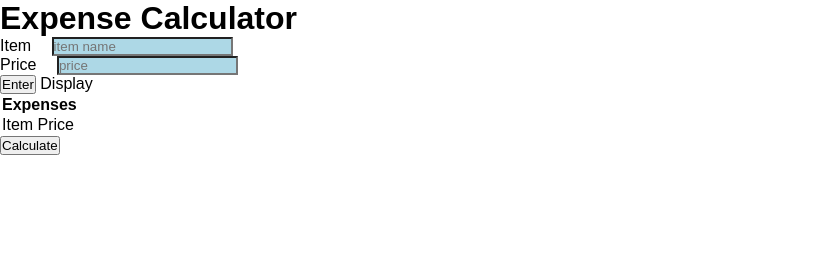
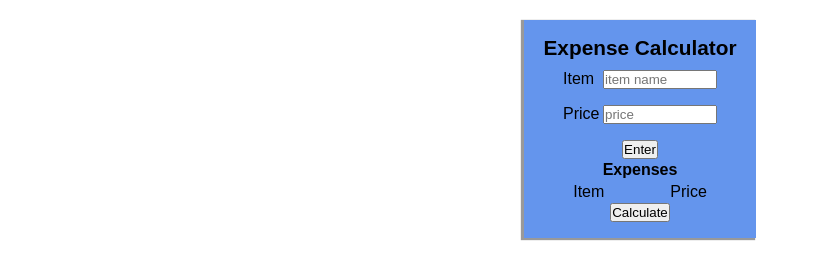
Before and after one commit to adamjralph/protojs, a website: page index.html in a window 1280 px wide. Shown: the whole page, without its empty margins (0-819 px from the left). Drawn offline with Linux system fonts and the light colour scheme.

Commit message:
added some basic CSS styling

```diff
--- a/css/style.css
+++ b/css/style.css
@@ -6,10 +6,72 @@
 
 body {
   box-sizing: border-box;
-  font-family: Arial, Helvetica, sans-serif;
+  font-family: 'proxima-nova', sans-serif;
+  font-style: normal;
+  font-weight: 400;
 }
 
-#name, #price {
-  margin: 0 1rem;
-  background: lightblue;
+.container {
+  position: relative;
+  display: flex;
+  flex-direction: column;
+  align-items: center;
+  min-width: 100px;
+  max-width: 200px;
+  margin: 20px auto;
+  background: cornflowerblue;
+  padding: 1em;
+  box-shadow: -2px 1px 1px 1px#999;
 }
+
+
+.expenses-form {
+  display: flex;
+  flex-direction: column;
+  align-items: center;
+}
+
+.heading {
+  text-align: center;
+  font-size: 1.3rem;
+  font-weight: 600;
+  margin-bottom: 10px;
+}
+
+.input-group {
+  display: flex;
+  justify-content: space-between;
+  align-items: space-between;
+  margin-bottom: 1em;
+}
+
+.input-label {
+  display: inline-block;
+  min-width: 40px;
+  /* margin: 0 6px; */
+}
+
+.input {
+  /* margin-right: 10px; */
+  max-width: 110px;
+}
+
+.item-list {
+  display: flex;
+  flex-direction: column;
+  justify-content: space-between;
+  align-items: space-between;
+}
+
+thead {
+  margin: auto;
+}
+tbody {
+  display: flex;
+  justify-content: center;
+  margin: auto;
+}
+
+tbody tr td {
+  padding: 0 2em;
+}
--- a/index.html
+++ b/index.html
@@ -8,6 +8,7 @@
   <title>ProtoJs</title>
 </head>
 <body>
+  <div class="container">
     <h1 id="heading" class="heading">Expense Calculator</h1>
     <form id="expenses-form" class="expenses-form">
       <div class="input-group">
@@ -32,10 +33,10 @@
             <td id="table-price" class="table-price">Price</td>
           </tr>
         </tbody>
-      Display
       </table>
       <button type="submit" id="calculate-btn" class="calculate-btn btn">Calculate</button>
     </form>
+  </div>
 
   <script type="module" src="index.js"></script>
   <script type="module" src="tests.js"></script>
```
Also changed, not shown: 1 other file. Lines whose indentation alone changed are shown as unchanged.
